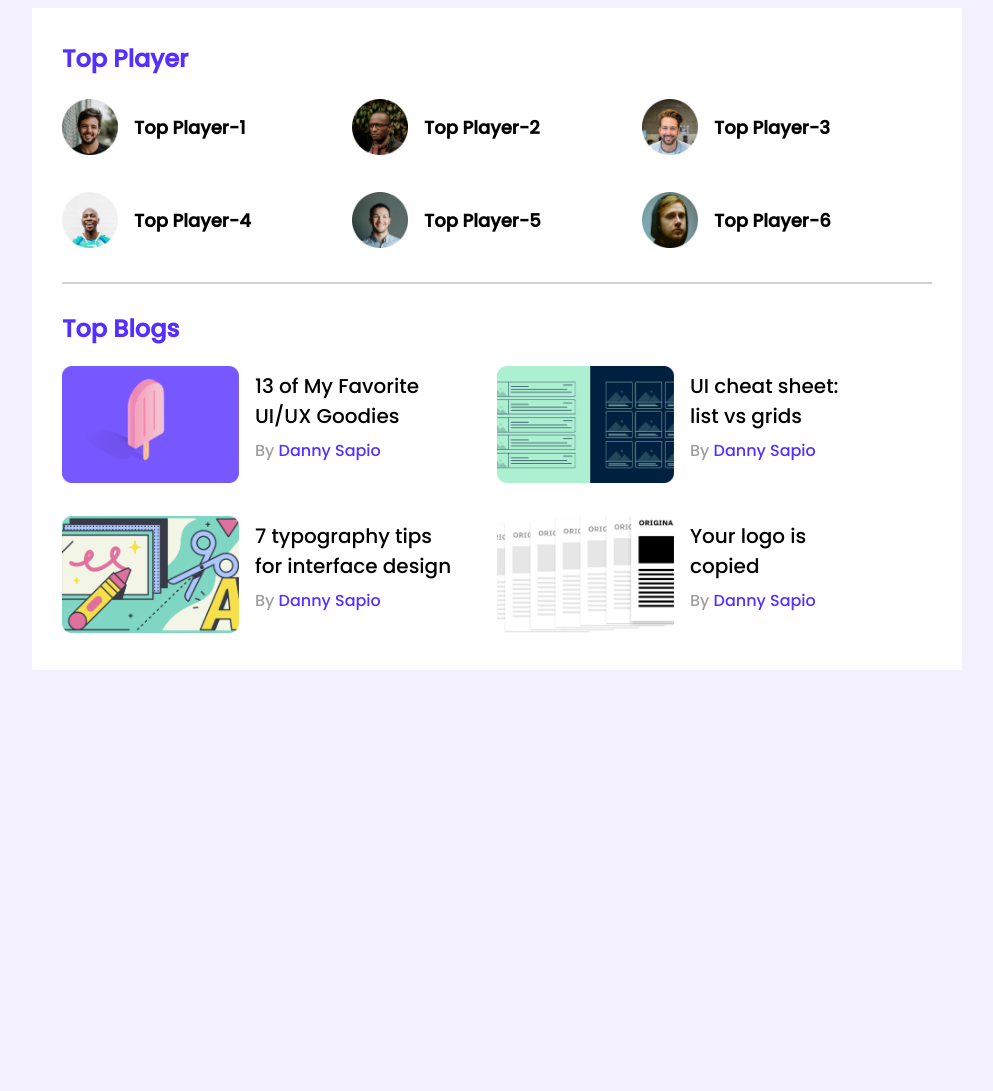
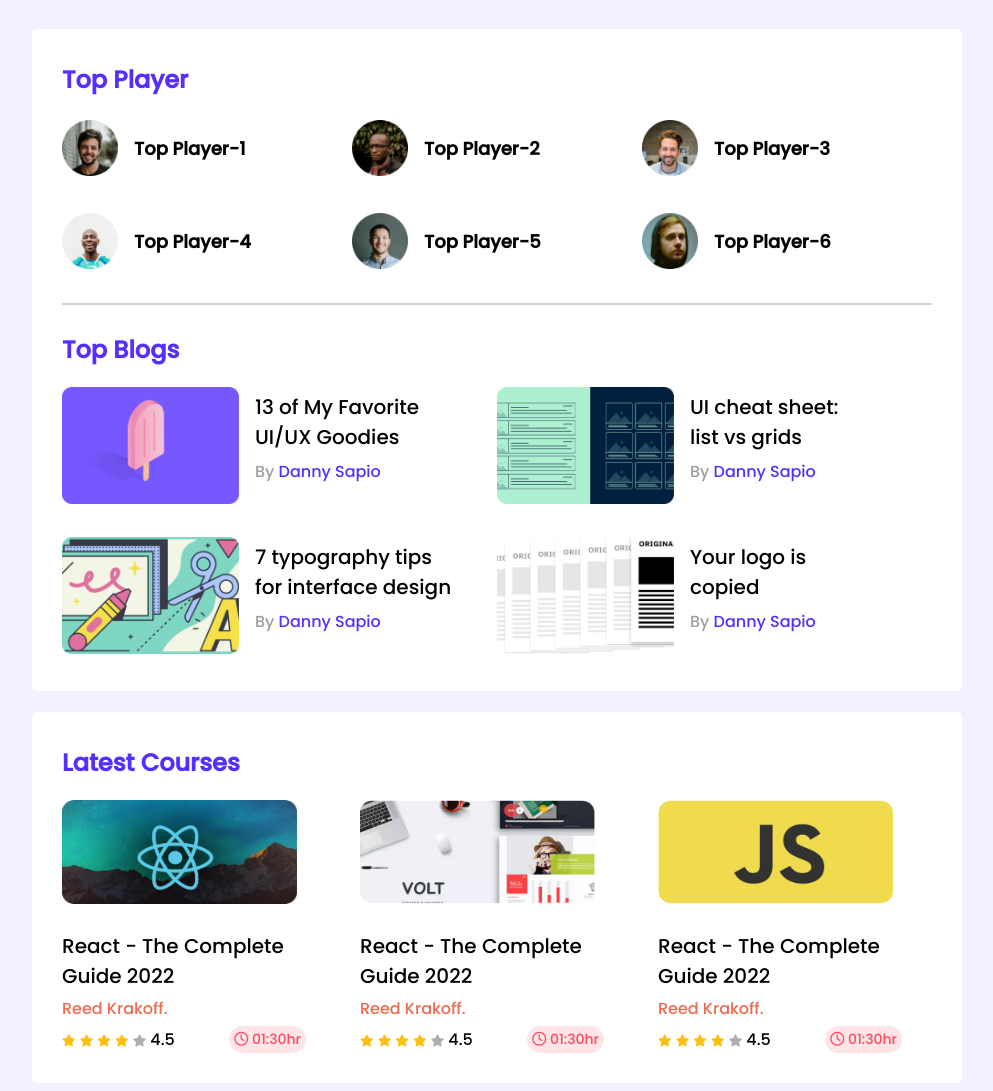
Before and after one commit to sabbirpboss/learder-board, a plain HTML site: page index.html in a window 1280 px wide. Shown: the whole page, without its empty margins (143-1136 px from the left). Before the commit the page ends 800 px from the top, so only its background shows below. Drawn offline with Linux system fonts and the light colour scheme.

Commit message:
courses added

```diff
--- a/index.html
+++ b/index.html
@@ -5,6 +5,12 @@
     <meta http-equiv="X-UA-Compatible" content="IE=edge" />
     <meta name="viewport" content="width=device-width, initial-scale=1.0" />
     <title>Leader Board</title>
+    <!-- font awesome  -->
+    <script
+      src="https://kit.fontawesome.com/e635a0b3d2.js"
+      crossorigin="anonymous"
+    ></script>
+
     <!-- stylesheet -->
     <link rel="stylesheet" href="styles/style.css" />
   </head>
@@ -93,6 +99,82 @@
           </div>
         </div>
       </section>
+
+      <!-- Latest courses  -->
+      <section class="container">
+        <h2 class="section-title">Latest Courses</h2>
+        <div class="courses">
+          <div class="course">
+            <div class="course-banner">
+              <img src="images/courses/course-1.png" alt="" />
+            </div>
+            <div class="course-detail">
+              <h3 class="course-title">React - The Complete Guide 2022</h3>
+              <p class="course-author">Reed Krakoff.</p>
+              <div class="course-info">
+                <div>
+                  <i class="fas fa-star filled"></i>
+                  <i class="fas fa-star filled"></i>
+                  <i class="fas fa-star filled"></i>
+                  <i class="fas fa-star filled"></i>
+                  <i class="fas fa-star empty"></i>
+                  <span>4.5</span>
+                </div>
+                <div class="course-duration">
+                  <i class="far fa-clock"></i>
+                  01:30hr
+                </div>
+              </div>
+            </div>
+          </div>
+          <div class="course">
+            <div class="course-banner">
+              <img src="images/courses/course-2.png" alt="" />
+            </div>
+            <div class="course-detail">
+              <h3 class="course-title">React - The Complete Guide 2022</h3>
+              <p class="course-author">Reed Krakoff.</p>
+              <div class="course-info">
+                <div>
+                  <i class="fas fa-star filled"></i>
+                  <i class="fas fa-star filled"></i>
+                  <i class="fas fa-star filled"></i>
+                  <i class="fas fa-star filled"></i>
+                  <i class="fas fa-star empty"></i>
+                  <span>4.5</span>
+                </div>
+                <div class="course-duration">
+                  <i class="far fa-clock"></i>
+                  01:30hr
+                </div>
+              </div>
+            </div>
+          </div>
+          <div class="course">
+            <div class="course-banner">
+              <img src="images/courses/course-3.png" alt="" />
+            </div>
+            <div class="course-detail">
+              <h3 class="course-title">React - The Complete Guide 2022</h3>
+              <p class="course-author">Reed Krakoff.</p>
+              <div class="course-info">
+                <div>
+                  <i class="fas fa-star filled"></i>
+                  <i class="fas fa-star filled"></i>
+                  <i class="fas fa-star filled"></i>
+                  <i class="fas fa-star filled"></i>
+                  <i class="fas fa-star empty"></i>
+                  <span>4.5</span>
+                </div>
+                <div class="course-duration">
+                  <i class="far fa-clock"></i>
+                  01:30hr
+                </div>
+              </div>
+            </div>
+          </div>
+        </div>
+      </section>
     </main>
   </body>
 </html>
--- a/styles/style.css
+++ b/styles/style.css
@@ -12,12 +12,15 @@ body {
 }
 main {
   display: flex;
-  justify-content: center;
+  flex-direction: column;
+  align-items: center;
 }
 .container {
   background-color: #ffffff;
   width: 870px;
   padding: 30px;
+  border-radius: 5px;
+  margin-top: 21px;
 }
 hr {
   border: 1px solid #d1d1d1;
@@ -89,3 +92,49 @@ hr {
   color: #562eff;
   font-size: 16px;
 }
+
+/* ==========================
+  courses styles
+ ============================== */
+.courses {
+  display: grid;
+  grid-template-columns: repeat(3, 1fr);
+  grid-column-gap: 24px;
+}
+.course .course-banner img {
+  width: 235px;
+  height: 104px;
+}
+.course-title {
+  font-size: 20px;
+  font-weight: 500;
+  margin-bottom: 5px;
+}
+.course-author {
+  color: #ed6b4f;
+  font-size: 16px;
+  margin-top: 0;
+  margin-bottom: 5px;
+}
+.course-info {
+  display: flex;
+  align-items: center;
+  justify-content: space-between;
+}
+.fa-star {
+  font-size: 12px;
+}
+.fa-star.filled {
+  color: #ffc014;
+}
+.fa-star.empty {
+  color: #aeaeae;
+}
+.course-duration {
+  background-color: #ffe4e8;
+  border-radius: 20px;
+  padding: 3px 5px;
+  color: #ff4a60;
+  font-size: 14px;
+  margin-right: 30px;
+}
```
